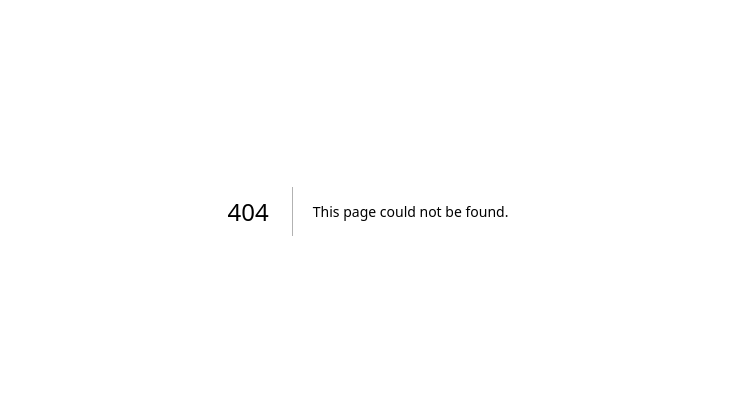
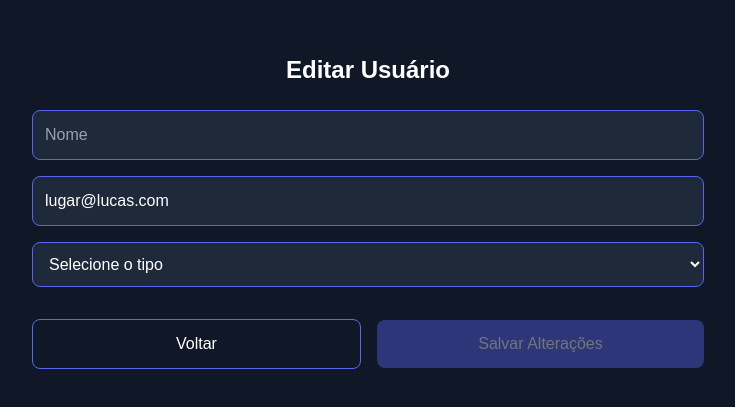
Before and after one commit to rapha1908/blog-app, a Next.js app: page /usuario/1 in a window 1280 px wide. Before the commit this address had no page. Shown: the part 189-596 px from the top of the page, without its empty margins (272-1007 px from the left). Built offline with nearby package versions, Linux system fonts and the light colour scheme; data requests are answered from the project's data file.

Commit message:
feat: enhance user management with Admin and EditUsuario components, including user editing functionality and improved layout

```diff
--- a/src/components/Header.tsx
+++ b/src/components/Header.tsx
@@ -24,22 +24,22 @@ const Header: React.FC<{ search: string, setSearch: (value: string) => void }> =
       <h1 className="text-white font-bold text-xl">Escola XPTO</h1>
       <SearchBar value={search} onChange={e => setSearch(e.target.value)} />
 {isLoggedIn ? (
-        <>
+  <div className="flex flex-col sm:flex-row items-center gap-2 sm:gap-4">
     {userType === "Administrador" && (
       <Link
-              className="bg-green-600 text-white px-4 py-2 rounded mr-2"
+        className="bg-green-600 text-white px-4 py-2 rounded w-full sm:w-auto text-center"
         href="/administradores"
       >
-              Professores
+        ADM
       </Link>
     )}
     <button
       onClick={handleLogout}
-            className="bg-red-600 text-white px-4 py-2 rounded"
+      className="bg-red-600 text-white px-4 py-2 rounded w-full sm:w-auto text-center"
     >
       Logout
     </button>
-        </>
+  </div>
 ) : (
   <div className="flex flex-col sm:flex-row items-center gap-2 sm:gap-4">
     <Link
--- a/src/pages/administradores/index.tsx
+++ b/src/pages/administradores/index.tsx
@@ -2,6 +2,7 @@
 import { useEffect, useState } from "react";
 import Cookies from "js-cookie";
 import { useRouter } from "next/navigation";
+import Link from "next/link";
 
 interface Usuario {
   _id: string;
@@ -60,11 +61,12 @@ export default function AdministradoresPage() {
   if (loading) return <div>Carregando...</div>;
 
   return (
-    <main className="p-6 max-w-3xl mx-auto">
+    <main className="p-4 sm:p-6 max-w-3xl mx-auto">
   <h1 className="text-2xl font-bold mb-6">Professores e Usuários</h1>
-      <table className="w-full bg-gray-800 rounded">
+  <div className="overflow-x-auto rounded">
+    <table className="w-full bg-gray-800 rounded min-w-[600px]">
       <thead>
-          <tr className="text-left text-white">
+        <tr className="text-left text-white text-xs sm:text-base">
           <th className="p-2">Nome</th>
           <th className="p-2">Email</th>
           <th className="p-2">Tipo</th>
@@ -73,14 +75,14 @@ export default function AdministradoresPage() {
       </thead>
       <tbody>
         {usuarios.map((usuario) => (
-            <tr key={usuario._id} className="border-t border-gray-700 text-white">
+          <tr key={usuario._id} className="border-t border-gray-700 text-white text-xs sm:text-base">
             <td className="p-2">{usuario.nome}</td>
             <td className="p-2">{usuario.email}</td>
             <td className="p-2">{usuario.tipo}</td>
-              <td className="p-2 flex gap-2">
+            <td className="p-2 flex flex-col sm:flex-row gap-2">
               <button
                 className="bg-yellow-500 px-3 py-1 rounded text-black"
-                  onClick={() => router.push(`/professores/editar/${usuario._id}`)}
+                onClick={() => router.push(`/usuario/${usuario._id}`)}
               >
                 Editar
               </button>
@@ -95,6 +97,15 @@ export default function AdministradoresPage() {
         ))}
       </tbody>
     </table>
+  </div>
+  <div className="flex justify-end mt-6">
+    <Link
+      className="w-full sm:w-auto border border-[#5865F2] p-3 rounded-lg text-center hover:bg-[#5865F2] transition-colors"
+      href="/"
+    >
+      Voltar
+    </Link>
+  </div>
 </main>
   );
 }
--- /dev/null
+++ b/src/pages/usuario/[id].tsx
@@ -0,0 +1,143 @@
+import { useEffect, useState } from "react";
+import { useRouter } from "next/router";
+import Link from "next/link";
+import { Bounce, toast, ToastContainer } from "react-toastify";
+import "react-toastify/dist/ReactToastify.css";
+import Cookies from "js-cookie";
+
+interface Usuario {
+  _id: string;
+  nome: string;
+  email: string;
+  tipo: string;
+}
+
+export default function EditUsuario() {
+  const router = useRouter();
+  const { id } = router.query;
+  const [usuario, setUsuario] = useState<Usuario | null>(null);
+  const [nome, setNome] = useState("");
+  const [email, setEmail] = useState("");
+  const [tipo, setTipo] = useState("");
+  const [loading, setLoading] = useState(true);
+
+  useEffect(() => {
+    if (id) fetchUsuario();
+    // eslint-disable-next-line
+  }, [id]);
+
+  const fetchUsuario = async () => {
+    try {
+      const token = Cookies.get("token");
+      const res = await fetch(`http://localhost:5000/users/${id}`, {
+        headers: {
+          "Authorization": `Bearer ${token}`,
+        },
+      });
+      if (res.ok) {
+        const data = await res.json();
+        setUsuario(data);
+        setNome(data.nome);
+        setEmail(data.email);
+        setTipo(data.tipo);
+      } else {
+        toast.error("Erro ao carregar usuário", { position: "bottom-center" });
+      }
+    } catch {
+      toast.error("Erro de conexão", { position: "bottom-center" });
+    } finally {
+      setLoading(false);
+    }
+  };
+
+  const handleUpdateUsuario = async (e: React.FormEvent<HTMLFormElement>) => {
+    e.preventDefault();
+    const token = Cookies.get("token");
+    try {
+      const res = await fetch(`http://localhost:5000/users/${id}`, {
+        method: "PUT",
+        headers: {
+          "Content-Type": "application/json",
+          "Authorization": `Bearer ${token}`,
+        },
+        body: JSON.stringify({ nome, email, tipo }),
+      });
+      if (res.ok) {
+        toast.success("Usuário atualizado com sucesso!", { position: "bottom-center", autoClose: 3000 });
+        setTimeout(() => router.push("/administradores"), 3000);
+      } else {
+        const errorData = await res.json();
+        toast.error(errorData.message || "Erro ao atualizar usuário", { position: "bottom-center" });
+      }
+    } catch {
+      toast.error("Erro de conexão", { position: "bottom-center" });
+    }
+  };
+
+  if (loading) return <div className="text-white p-8">Carregando...</div>;
+
+  return (
+    <main className="flex flex-col items-center justify-center min-h-screen w-full p-4 sm:p-8 bg-gray-900 text-white">
+      <div className="w-full max-w-2xl">
+        <h2 className="text-2xl font-bold mb-6 text-center">Editar Usuário</h2>
+        <form onSubmit={handleUpdateUsuario} className="flex flex-col gap-4">
+          <input
+            className="w-full border border-[#5865F2] p-3 rounded-lg bg-gray-800 text-white placeholder-gray-400"
+            type="text"
+            placeholder="Nome"
+            value={nome}
+            onChange={(e) => setNome(e.target.value)}
+            required
+          />
+          <input
+            className="w-full border border-[#5865F2] p-3 rounded-lg bg-gray-800 text-white placeholder-gray-400"
+            type="email"
+            placeholder="Email"
+            value={email}
+            onChange={(e) => setEmail(e.target.value)}
+            required
+          />
+          <select
+            className="w-full border border-[#5865F2] p-3 rounded-lg bg-gray-800 text-white"
+            value={tipo}
+            onChange={(e) => setTipo(e.target.value)}
+            required
+          >
+            <option value="">Selecione o tipo</option>
+            <option value="Aluno">Aluno</option>
+            <option value="Professor">Professor</option>
+            <option value="Administrador">Administrador</option>
+          </select>
+          <div className="flex flex-col sm:flex-row items-center justify-between mt-4 w-full gap-4">
+            <Link
+              className="w-full sm:w-auto flex-1 border border-[#5865F2] p-3 rounded-lg text-center hover:bg-[#5865F2] transition-colors"
+              href="/administradores"
+            >
+              Voltar
+            </Link>
+            <button
+              className="w-full sm:w-auto flex-1 bg-[#5865F2] p-3 rounded-lg disabled:opacity-40 hover:bg-[#4752C4] transition-colors"
+              type="submit"
+              disabled={!nome || !email || !tipo}
+            >
+              Salvar Alterações
+            </button>
+          </div>
+        </form>
+      </div>
+      <ToastContainer
+        position="bottom-center"
+        autoClose={5000}
+        hideProgressBar
+        newestOnTop={false}
+        closeOnClick
+        rtl={false}
+        pauseOnFocusLoss
+        draggable
+        pauseOnHover
+        theme="dark"
+        transition={Bounce}
+      />
+    </main>
+  );
+}
```
Lines whose indentation alone changed are shown as unchanged.
